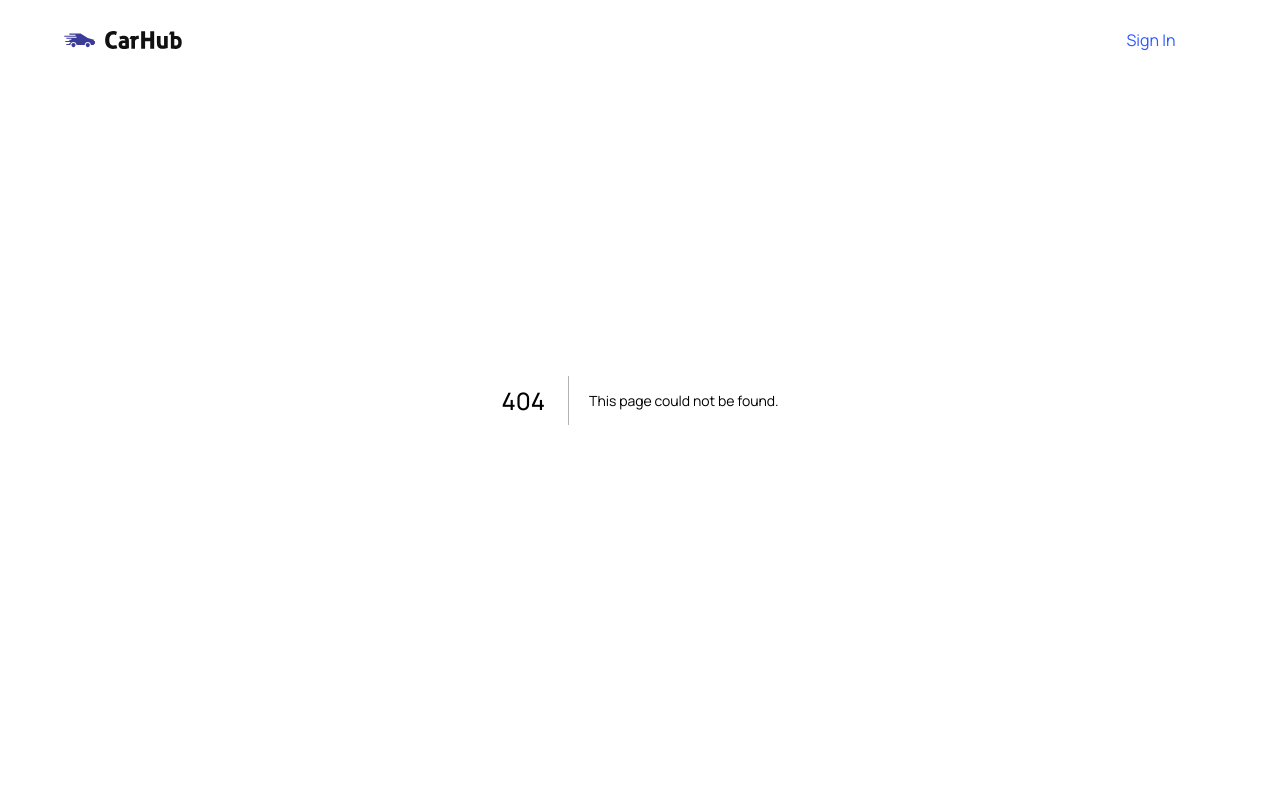
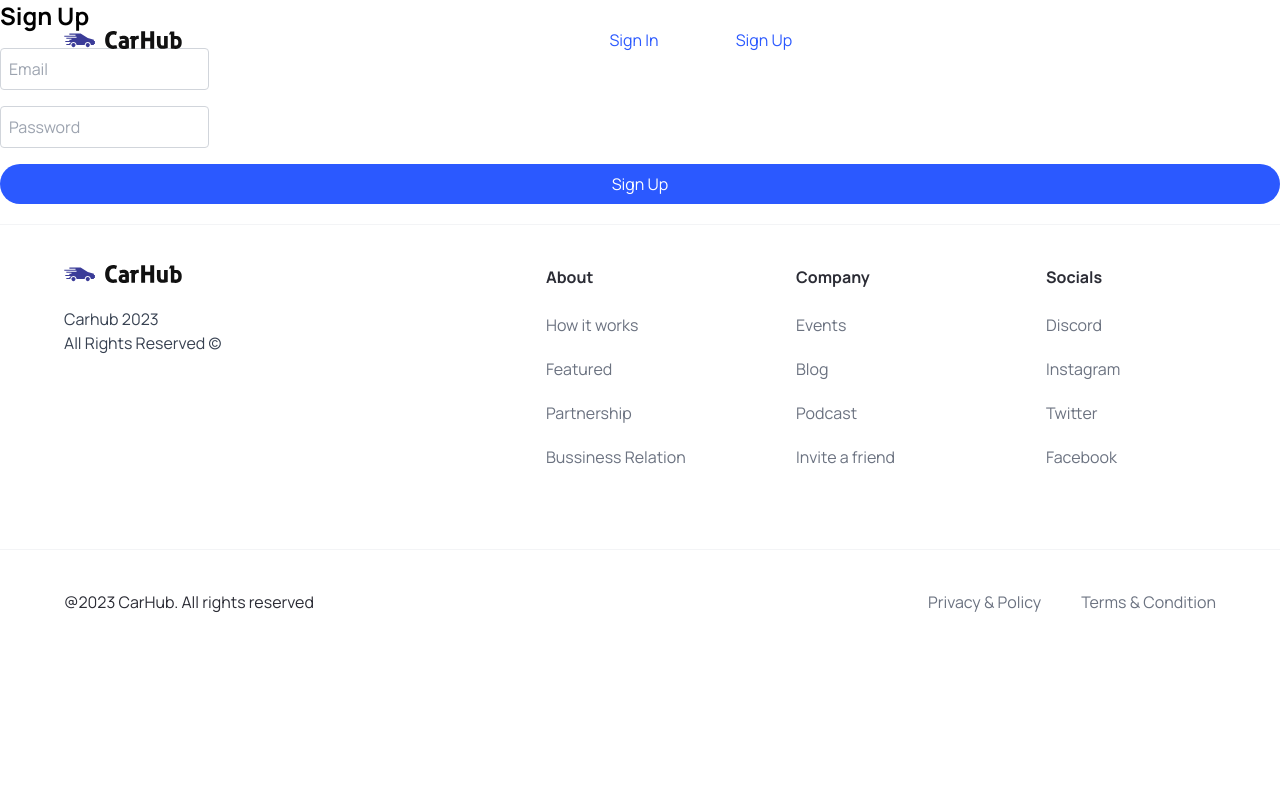
Before and after one commit to kimbaoksqp123/car_showcase, a Next.js app: page /signup in a window 1280 px wide. Before the commit this address had no page. Shown: the top 800 px of the page. Built offline with nearby package versions, Linux system fonts and the light colour scheme.

Commit message:
add sign up page

```diff
--- /dev/null
+++ b/app/signup/page.tsx
@@ -0,0 +1,51 @@
+import { SubmitHandler, useForm } from 'react-hook-form';
+
+type Inputs = {
+  email: string;
+  password: string;
+};
+
+const SignUp = () => {
+  const { register, handleSubmit, formState: { errors } } = useForm<Inputs>();
+
+  const onSubmit: SubmitHandler<Inputs> = data => {
+    console.log(data);
+    // Xử lý logic đăng ký ở đây
+  };
+
+  return (
+    <div className="sign-up-container">
+      <h2 className="text-2xl font-bold mb-4">Sign Up</h2>
+      <form onSubmit={handleSubmit(onSubmit)} className="flex flex-col gap-4">
+        <div>
+          <input
+            type="email"
+            placeholder="Email"
+            {...register('email', { required: 'Email is required' })}
+            className="border border-gray-300 p-2 rounded"
+          />
+          {errors.email && <span className="text-red-500">{errors.email.message}</span>}
+        </div>
+
+        <div>
+          <input
+            type="password"
+            placeholder="Password"
+            {...register('password', { required: 'Password is required' })}
+            className="border border-gray-300 p-2 rounded"
+          />
+          {errors.password && <span className="text-red-500">{errors.password.message}</span>}
+        </div>
+
+        <button
+          type="submit"
+          className="bg-primary-blue text-white rounded-full py-2 px-4"
+        >
+          Sign Up
+        </button>
+      </form>
+    </div>
+  );
+};
+
+export default SignUp;
--- a/components/CustomButton.tsx
+++ b/components/CustomButton.tsx
@@ -2,7 +2,7 @@
 
 import Image from "next/image";
 
-import { CustomButtonProps } from "@types";
+import { CustomButtonProps } from "@/types";
 
 const Button = ({ isDisabled, btnType, containerStyles, textStyles, title, rightIcon, handleClick }: CustomButtonProps) => (
   <button
--- a/components/Navbar.tsx
+++ b/components/Navbar.tsx
@@ -1,21 +1,34 @@
+"use client";
 import Link from 'next/link'
 import Image from 'next/image'
 import CustomButton from './CustomButton'
-
+import { useRouter } from 'next/navigation';
 
 const Navbar = () => {
+  const router = useRouter();
   return (
     <header className='w-full absolute z-10'>
       <nav className='max-w-[1440px] mx-auto flex justify-between items-center sm:px-16 px-6 py-4'>
         <Link href="/" className='flex justify-center items-center'>
-                <Image src="/logo.svg" alt="Car Hub Logo" width={118} height={18} className='object-contain'/>
+          <Image src="/logo.svg" alt="Car Hub Logo" width={118} height={18} className='object-contain' />
         </Link>
 
+        <div className='flex-1 flex justify-center items-center'>
           <CustomButton
             title="Sign In"
             btnType="button"
             containerStyles="text-primary-blue rounded-full bg-white min-w-[130px]"
+            handleClick={() => console.log('Sign In')}
           />
+
+          <CustomButton
+            title="Sign Up"
+            btnType="button"
+            containerStyles="text-primary-blue rounded-full bg-white min-w-[130px]"
+            handleClick={() => router.push('/signup')}
+          />
+        </div>
+
       </nav>
 
     </header>
--- a/package.json
+++ b/package.json
@@ -12,7 +12,8 @@
     "@headlessui/react": "^2.2.0",
     "next": "15.2.3",
     "react": "^19.0.0",
-    "react-dom": "^19.0.0"
+    "react-dom": "^19.0.0",
+    "react-hook-form": "^7.54.2"
   },
   "devDependencies": {
     "@tailwindcss/postcss": "^4",
```
Also changed, not shown: components/SearchManufacturer.tsx (indentation only), 1 other file (tests, documents, lock files or other folders). Lines whose indentation alone changed are shown as unchanged.
